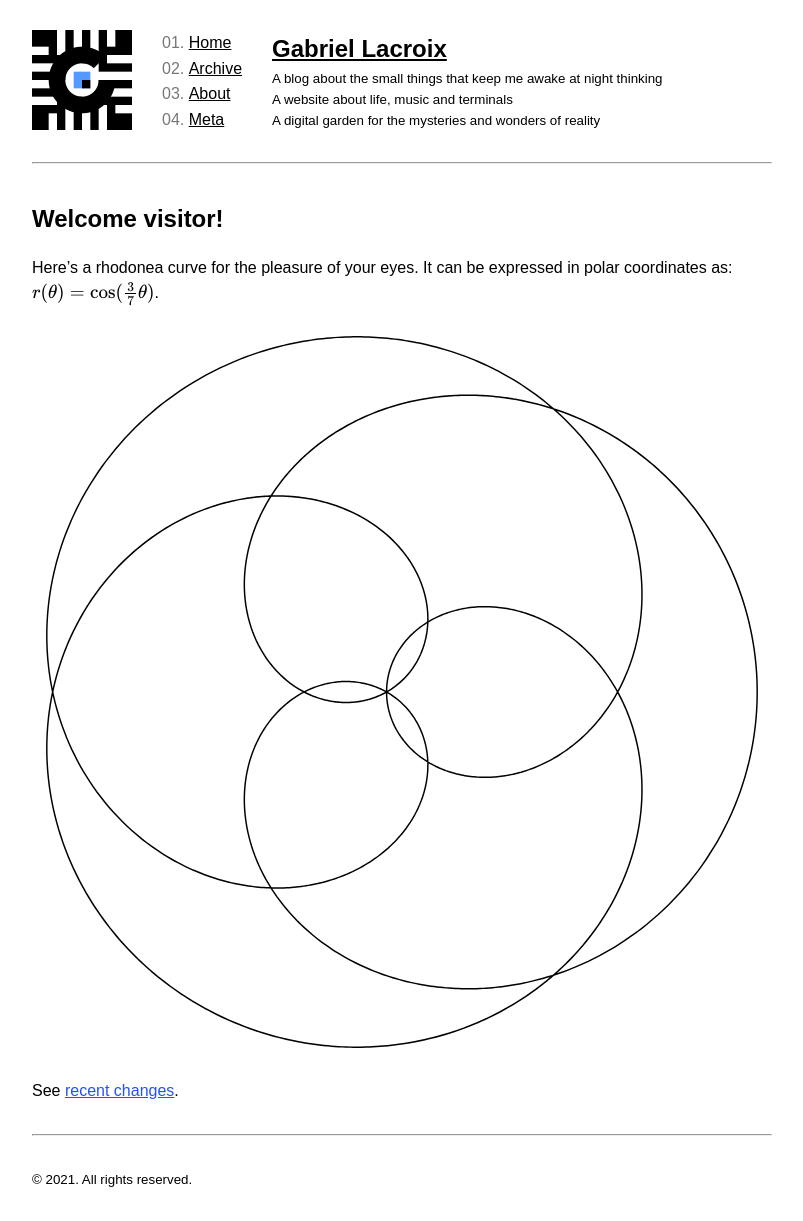
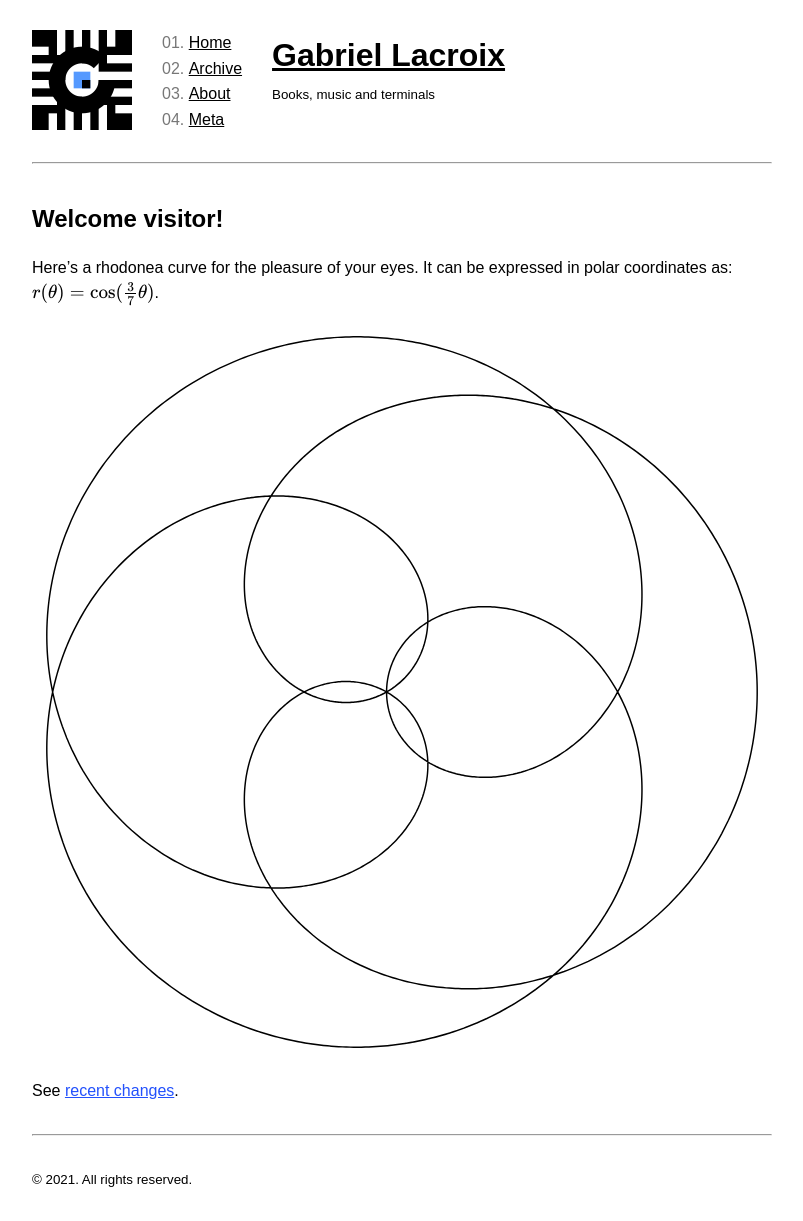
Before and after one commit to Gadiguibou/gadiguibou.github.io, a Jekyll site: the page built from _pages/index.md, in a window 1280 px wide. Shown: the whole page, without its empty margins (238-1041 px from the left). Built offline with Jekyll 4.4.1, drawn with Linux system fonts in a browser that asks for light colours; some web fonts are replaced; formulas are drawn with MathJax 3.

Commit message:
Update header and tagline

```diff
--- a/_config.yml
+++ b/_config.yml
@@ -1,9 +1,6 @@
 # Setup
 title: Gabriel Lacroix
-tagline: |
-  A blog about the small things that keep me awake at night thinking<br>
-  A website about life, music and terminals<br>
-  A digital garden for the mysteries and wonders of reality
+tagline: Books, music and terminals
 url: "https://www.gabriellacroix.com"
 baseurl: ""
 permalink: none
--- a/_sass/_base.scss
+++ b/_sass/_base.scss
@@ -89,8 +89,8 @@ main a:focus {
 
 // Header
 
-header p {
-  line-height: 20px;
+header h2 {
+  font-size: xx-large;
 }
 
 // Nav
```
